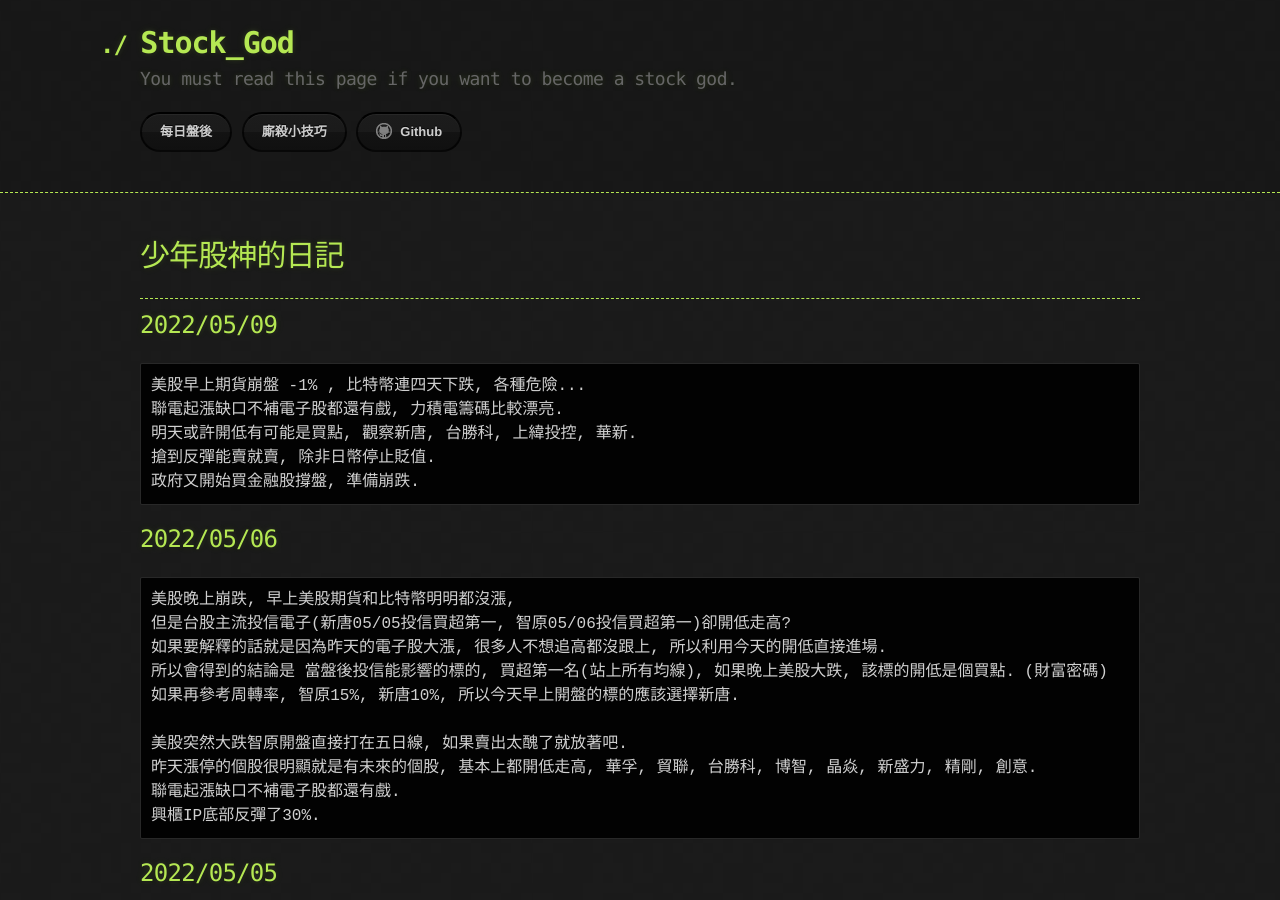
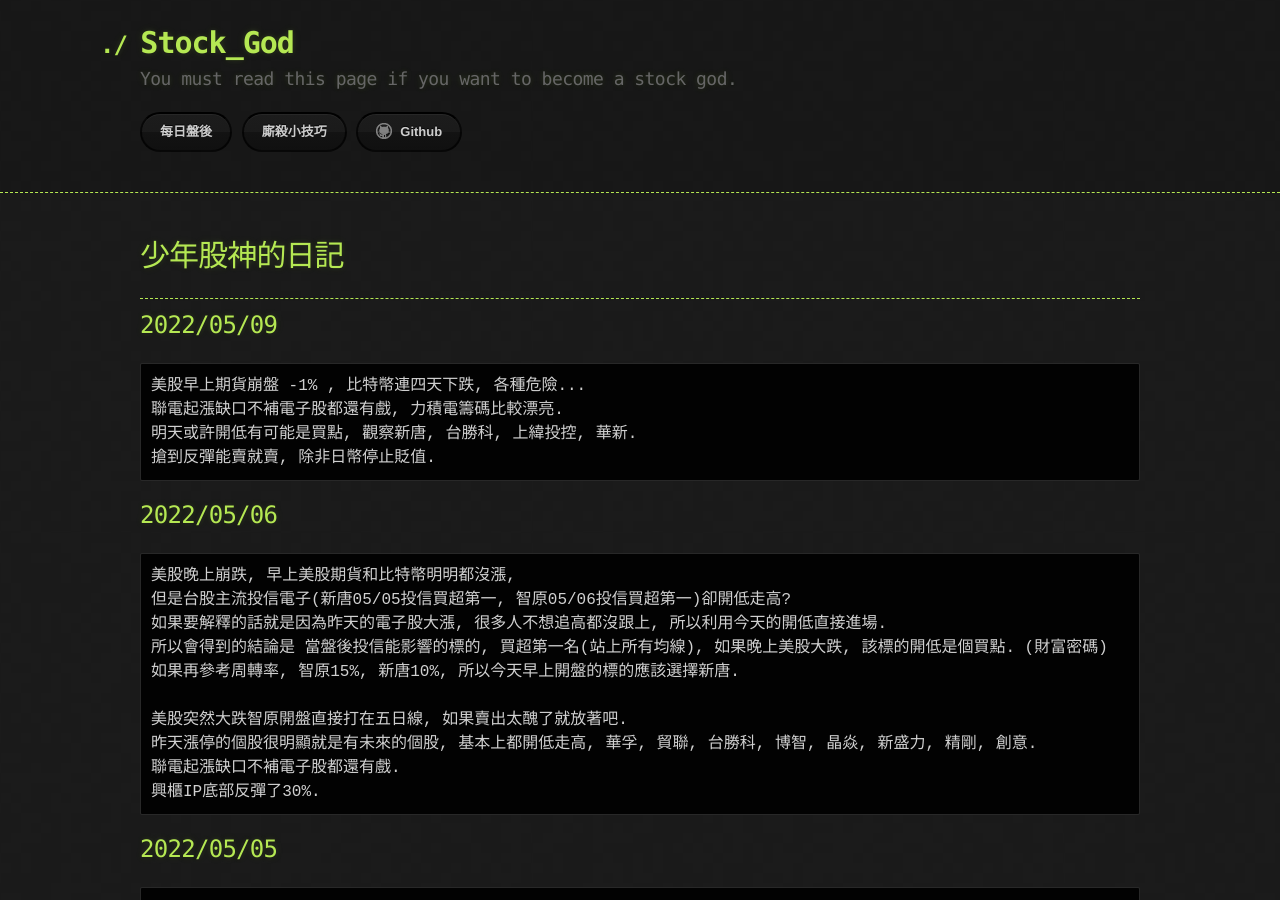
Before and after one commit to lepg5487/Stock_God, a Jekyll site: the page built from index.md, in a window 1280 px wide and 900 px high. Built offline with Jekyll 4.4.1, drawn with Linux system fonts in a browser that asks for light colours; our own code applies the rules of GitHub Pages for plain Markdown files.

Commit message:
Update index.md

````diff
--- a/index.md
+++ b/index.md
@@ -12,7 +12,6 @@ layout: testlayouts
 聯電起漲缺口不補電子股都還有戲, 力積電籌碼比較漂亮.
 明天或許開低有可能是買點, 觀察新唐, 台勝科, 上緯投控, 華新.
 搶到反彈能賣就賣, 除非日幣停止貶值.
-政府又開始買金融股撐盤, 準備崩跌.
 ```
 
 ## 2022/05/06
````
